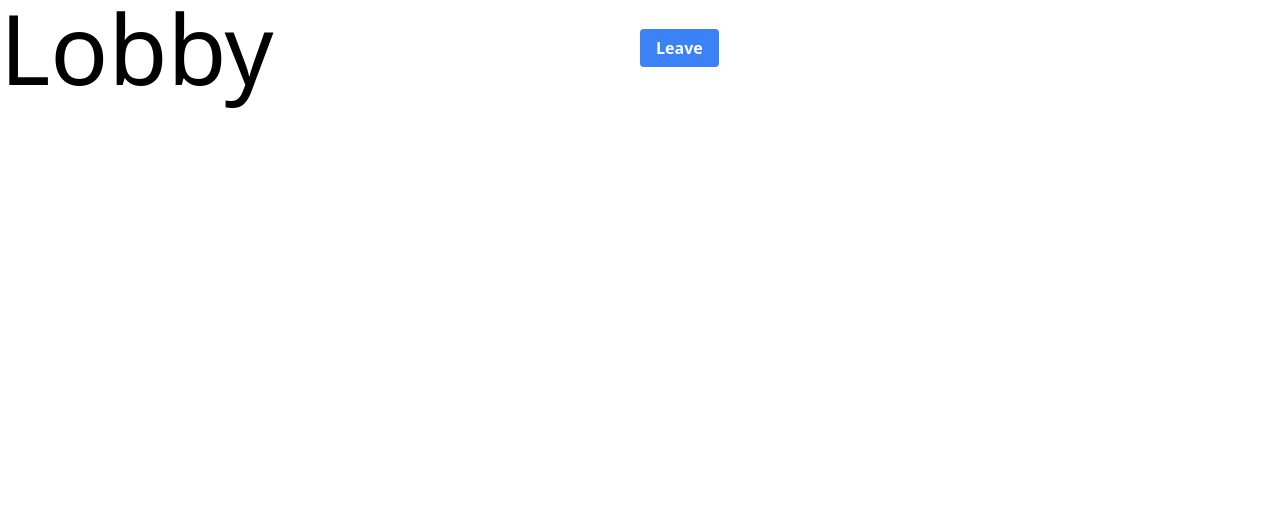
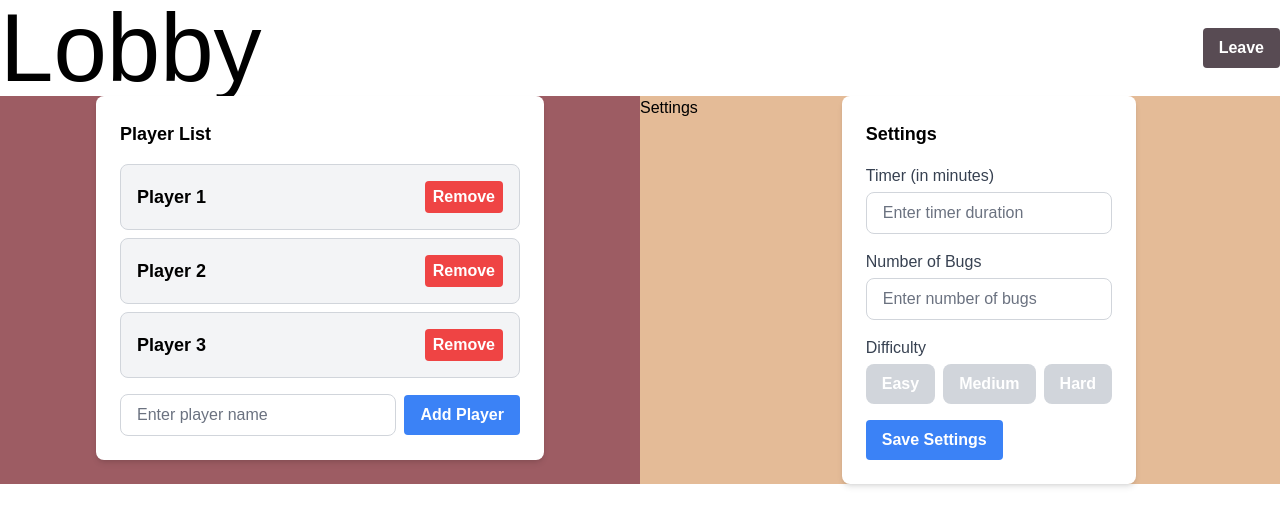
Before and after one commit to yushen-qiu/SYNCSHACK-2024, a React (Create React App) app in the folder the-bugger/: page /lobby in a window 1280 px wide. Shown: the top 526 px of the page. Built offline with nearby package versions, Linux system fonts and the light colour scheme.

Commit message:
functionalities included but not aesthetics not properly done yet

```diff
--- a/the-bugger/package.json
+++ b/the-bugger/package.json
@@ -3,6 +3,7 @@
   "version": "0.1.0",
   "private": true,
   "dependencies": {
+    "@fontsource/poppins": "^5.0.15",
     "@testing-library/jest-dom": "^5.17.0",
     "@testing-library/react": "^13.4.0",
     "@testing-library/user-event": "^13.5.0",
--- a/the-bugger/src/index.css
+++ b/the-bugger/src/index.css
@@ -2,13 +2,14 @@
 @tailwind components;
 @tailwind utilities;
 
+@import "@fontsource/poppins";
 
 .btn {
   @apply font-bold py-2 px-4 rounded;
 }
-.btn-blue {
-  @apply bg-blue-500 text-white;
+.btn-wenge {
+  @apply bg-wenge text-white;
 }
-.btn-blue:hover {
-  @apply bg-blue-700;
+.btn-wenge:hover {
+  @apply bg-rose-taupe;
 }
--- a/the-bugger/src/pages/Lobby.js
+++ b/the-bugger/src/pages/Lobby.js
@@ -1,16 +1,109 @@
 import { Link } from "react-router-dom";
+import React, { useState } from 'react';
+import PlayerList from "./PlayerList";
 
-function Lobby() {
+function Lobby({ players }) {
+    const [timer, setTimer] = useState('');
+    const [numberOfBugs, setNumberOfBugs] = useState('');
+    const [difficulty, setDifficulty] = useState('');
     return (
         <div>
             {/* header */}
             <div className="flex">
                 <p className="text-8xl flex-1">Lobby</p>
-                <div className="flex-1 content-center">
-                    <Link to="/" className="btn btn-blue">Leave</Link>
+                <div className="flex-1 flex justify-end">
+                    <Link to="/" className="content-center">
+                    <p className="btn btn-wenge">Leave</p>
+                    </Link>
                 </div>
             </div>
+
+
+
+            <div className="flex">
+                {/* player list */}
+                <div className="bg-rose-taupe flex-1">
+                    <PlayerList />
+                </div>
+
+                {/* settings */}
+                <div className="bg-desert-sand flex-1 flex">
+                    <p>Settings</p>
+                    {/* timer */}
+                    {/* number of bugger */}
+                    {/* difficulty */}
+                    <div className="p-6 max-w-md mx-auto bg-white rounded-lg shadow-md">
+      <h2 className="text-lg font-semibold mb-4">Settings</h2>
+      <form>
+        {/* Timer */}
+        <div className="mb-4">
+          <label htmlFor="timer" className="block text-gray-700 mb-1">Timer (in minutes)</label>
+          <input
+            type="number"
+            id="timer"
+            value={timer}
+            onChange={(e) => setTimer(e.target.value)}
+            placeholder="Enter timer duration"
+            className="border border-gray-300 rounded-lg py-2 px-4 w-full text-gray-700 placeholder-gray-500 focus:outline-none focus:ring-2 focus:ring-blue-500"
+          />
         </div>
+
+        {/* Number of Bugs */}
+        <div className="mb-4">
+          <label htmlFor="numberOfBugs" className="block text-gray-700 mb-1">Number of Bugs</label>
+          <input
+            type="number"
+            id="numberOfBugs"
+            value={numberOfBugs}
+            onChange={(e) => setNumberOfBugs(e.target.value)}
+            placeholder="Enter number of bugs"
+            className="border border-gray-300 rounded-lg py-2 px-4 w-full text-gray-700 placeholder-gray-500 focus:outline-none focus:ring-2 focus:ring-blue-500"
+          />
+        </div>
+
+        {/* Difficulty */}
+{/* Difficulty */}
+<div className="mb-4">
+          <label className="block text-gray-700 mb-1">Difficulty</label>
+          <div className="flex space-x-2">
+            <button
+              type="button"
+              onClick={() => setDifficulty('easy')}
+              className={`py-2 px-4 rounded-lg text-white font-bold ${difficulty === 'easy' ? 'bg-green-500' : 'bg-gray-300'}`}
+            >
+              Easy
+            </button>
+            <button
+              type="button"
+              onClick={() => setDifficulty('medium')}
+              className={`py-2 px-4 rounded-lg text-white font-bold ${difficulty === 'medium' ? 'bg-yellow-500' : 'bg-gray-300'}`}
+            >
+              Medium
+            </button>
+            <button
+              type="button"
+              onClick={() => setDifficulty('hard')}
+              className={`py-2 px-4 rounded-lg text-white font-bold ${difficulty === 'hard' ? 'bg-red-500' : 'bg-gray-300'}`}
+            >
+              Hard
+            </button>
+          </div>
+        </div>
+
+        {/* Submit Button */}
+        <button
+          type="submit"
+          className="bg-blue-500 text-white font-bold py-2 px-4 rounded hover:bg-blue-600 focus:outline-none focus:ring-2 focus:ring-blue-500"
+        >
+          Save Settings
+        </button>
+      </form>
+    </div>
+                </div>
+
+            </div>
+        </div>
+
     )
 }
 
--- /dev/null
+++ b/the-bugger/src/pages/Player.js
@@ -0,0 +1,18 @@
+import React from 'react';
+
+// Player component
+const Player = ({ name, onRemove }) => {
+  return (
+    <div className="flex items-center justify-between p-4 bg-gray-100 border border-gray-300 rounded-lg mb-2">
+      <p className="text-lg font-semibold">{name}</p>
+      <button
+        onClick={() => onRemove(name)}
+        className="bg-red-500 text-white font-bold py-1 px-2 rounded hover:bg-red-600 focus:outline-none focus:ring-2 focus:ring-red-500"
+      >
+        Remove
+      </button>
+    </div>
+  );
+};
+
+export default Player;
--- /dev/null
+++ b/the-bugger/src/pages/PlayerList.js
@@ -0,0 +1,54 @@
+import React, { useState } from 'react';
+import Player from './Player'; // Adjust the path as needed
+
+const PlayerList = () => {
+  const [players, setPlayers] = useState(['Player 1', 'Player 2', 'Player 3']);
+  const [newPlayer, setNewPlayer] = useState('');
+
+  const handleRemove = (name) => {
+    setPlayers(players.filter(player => player !== name));
+  };
+
+  const handleAddPlayer = (e) => {
+    e.preventDefault();
+    if (newPlayer.trim() === '') return;
+    setPlayers([...players, newPlayer]);
+    setNewPlayer('');
+  };
+
+  return (
+    <div className="p-6 max-w-md mx-auto bg-white rounded-lg shadow-md">
+      <h2 className="text-lg font-semibold mb-4">Player List</h2>
+
+      {/* Player List */}
+      <div className="mb-4">
+        {players.length === 0 ? (
+          <p>No players joined yet.</p>
+        ) : (
+          players.map((player, index) => (
+            <Player key={index} name={player} onRemove={handleRemove} />
+          ))
+        )}
+      </div>
+
+      {/* Add Player Form */}
+      <form onSubmit={handleAddPlayer} className="flex items-center space-x-2">
+        <input
+          type="text"
+          value={newPlayer}
+          onChange={(e) => setNewPlayer(e.target.value)}
+          placeholder="Enter player name"
+          className="border border-gray-300 rounded-lg py-2 px-4 flex-1 text-gray-700 placeholder-gray-500 focus:outline-none focus:ring-2 focus:ring-blue-500"
+        />
+        <button
+          type="submit"
+          className="bg-blue-500 text-white font-bold py-2 px-4 rounded hover:bg-blue-600 focus:outline-none focus:ring-2 focus:ring-blue-500"
+        >
+          Add Player
+        </button>
+      </form>
+    </div>
+  );
+};
+
+export default PlayerList;
--- a/the-bugger/tailwind.config.js
+++ b/the-bugger/tailwind.config.js
@@ -1,10 +1,24 @@
 /** @type {import('tailwindcss').Config} */
+
+const colors = require('tailwindcss/colors')
+
 module.exports = {
   content: [
     "./src/**/*.{js,jsx,ts,tsx}",
   ],
   theme: {
-    extend: {},
+    extend: {
+      fontFamily: {
+        sans: ['Poppins', 'sans-serif'],
+      },
+      colors: {
+        'rose-taupe': '#9d5c63',
+        'wenge': '#584b53',
+        'lavender': '#d6e3f8',
+        'seashell': '#fef5ef',
+        'desert-sand': '#e4bb97',
+      },
+    },
   },
   plugins: [],
 }
```
Also changed, not shown: 1 other file (tests, documents, lock files or other folders).
